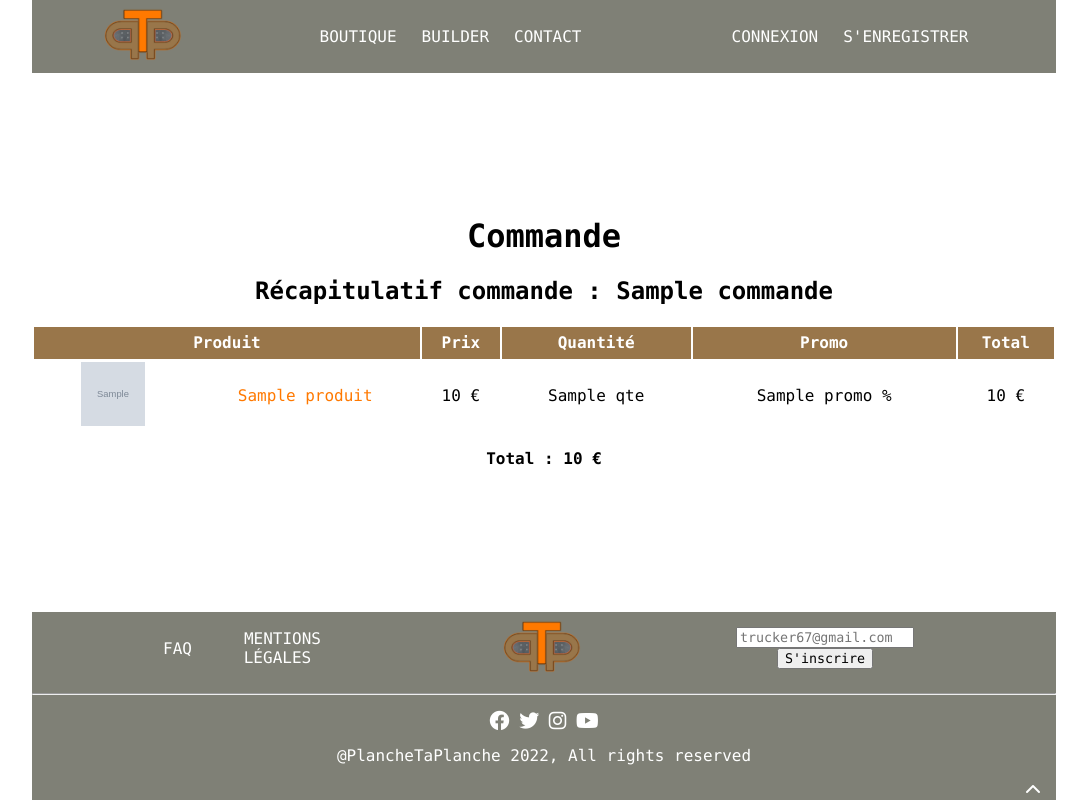
After one commit to Goyomar/PlancheTaPlanche, a Symfony app: template templates/shopping/order.html.twig in a window 1280 px wide. The commit adds this page. Shown: the whole page, without its empty margins (96-1183 px from the left). Run offline with Twig, Linux system fonts and the light colour scheme; the template is opened without the code that fills it: most values are stand-ins (such as "Sample title", 1, 10 or a date in 2020); grey boxes marked "Sample" are stand-in pictures; some libraries are stand-ins or nearby versions.

Commit message:
css badge and cart finish starting order

```diff
--- a/public/css/style.css
+++ b/public/css/style.css
@@ -101,6 +101,7 @@ header nav ul li a:hover{
 }
 #faq-accordeon .touche{
     display: flex;
+    cursor: pointer;
 }
 
 #faq-accordeon div i{
@@ -278,6 +279,18 @@ footer div{
 .disabled{
     pointer-events: none;
 }
+.badge{
+    height: 24px;
+    width: 24px;
+    border-radius: 50%;
+    background-color: rgba(95, 69, 53, 0.76);
+    display: inline-flex;
+    justify-content: center;
+    align-items: center;
+    position: relative;
+    bottom: 8px;
+    right: 8px;
+}
     /* FORM */
 .form-full{
     text-align: center;
--- a/templates/base.html.twig
+++ b/templates/base.html.twig
@@ -26,8 +26,12 @@
                     <li><a href="{{ path('app_login') }}">Connexion</a></li>
                     <li><a href="{{ path('app_register') }}">S'enregistrer</a></li>
                     {% else %}
-                    <li><a href="{{ path('app_panier') }}"><i class="fa-solid fa-cart-shopping"></i></a></li>
-                    <li><a href="{{ path('app_wishlist') }}"><i class="fa-regular fa-heart"></i></a></li>
+                    <li>
+                        <a href="{{ path('app_panier') }}"><i class="fa-solid fa-cart-shopping"><span class="badge">{{ app.user.PaniersTotal}}</span></i></a>
+                    </li>
+                    <li>
+                        <a href="{{ path('app_wishlist') }}"><i class="fa-solid fa-heart"><span class="badge">{{ app.user.wishlist|length}}</span></i></a>
+                    </li>
                     <li><a href="{{ path('app_logout') }}">Déconnexion</a></li>
                     <li><a>Mon compte</a></li>
                     {% endif %}
--- a/templates/shopping/index.html.twig
+++ b/templates/shopping/index.html.twig
@@ -39,7 +39,7 @@
         </tbody>
     </table>
     <p class="right"><strong>Total : {{ total }} €</strong></p>
-    <p class="center"><a class="btn-action">Acheter</a></p>
+    <p class="center"><a class="btn-action mya" href="{{ path("order") }}">Acheter</a></p>
 
 {% endif %}
 
--- /dev/null
+++ b/templates/shopping/order.html.twig
@@ -0,0 +1,46 @@
+{% extends 'base.html.twig' %}
+
+{% block title %}Commande{% endblock %}
+
+{% block body %}
+    <div class="center">
+        <h1 class="titre">Commande</h1>
+
+        <h2>Récapitulatif commande : {{commande}}</h2>
+
+        <table class="table-recap">
+            <thead>
+                <tr>
+                    <th>Produit</th>
+                    <th>Prix</th>
+                    <th>Quantité</th>
+                    <th>Promo</th>
+                    <th>Total</th>
+                </tr>
+            </thead>
+            {% set total = 0 %}
+            <tbody>
+                {% for panier in paniers %}
+                <tr>
+                    <td><a href="{{ path("show_shop", {'slug':panier.produit.slug}) }}" class="mya"><img src="{{ asset(panier.produit.image) }}" alt="{{ panier.produit.slug }}"></a>
+                    <a href="{{ path("show_shop", {'slug':panier.produit.slug}) }}" class="mya">{{ panier.produit }}</a>
+                    <td class="center">{{ panier.produit.prix }} €</td>
+                    <td class="center qte">{{ panier.qte }}</td>
+                    <td class="center">{{ panier.produit.promo == null ? "" : panier.produit.promo ~" %"}}</td>
+                    <td class="center">{{ panier.total }} €</td>
+                    {% set total = total + panier.total %}
+                </tr>
+                {% endfor %}
+            </tbody>
+        </table>
+
+        <p><strong>Total : {{ total }} €</strong></p>
+    </div>
+
+{# ADRRESSE FACTU #}
+
+{# ADRRESSE PAYMENT #}
+
+{# PAYMENT API #}
+
+{% endblock %}
```
Also changed, not shown: src/Controller/ShoppingController.php (+13 -0 lines), src/Entity/User.php (+9 -0 lines).
